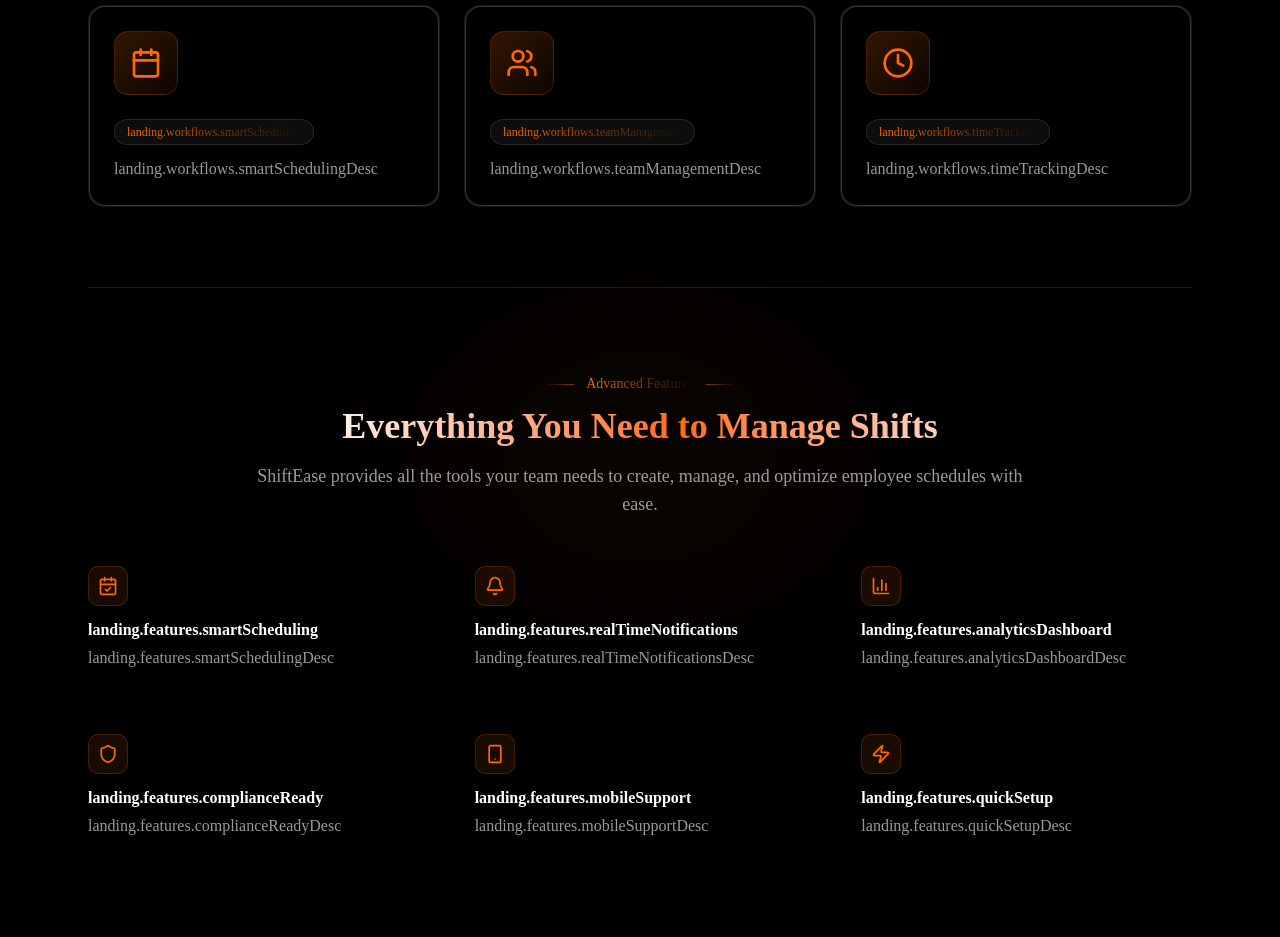
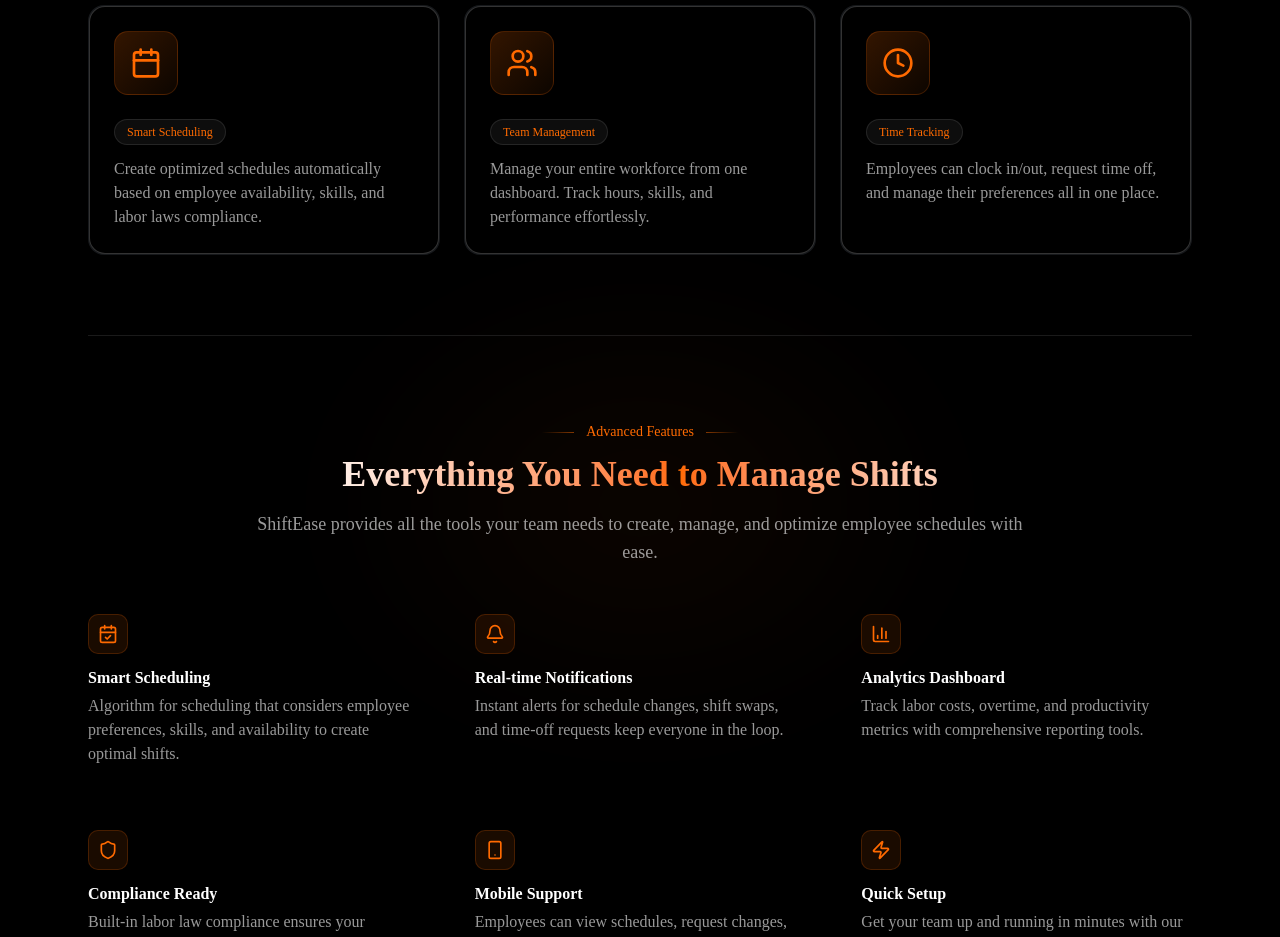
Before and after one commit to wastiz/ShiftEaseFrontend, a Next.js app: page / in a window 1280 px wide. Shown: the part 1320-2257 px from the top of the page. Built offline with nearby package versions, Linux system fonts and the light colour scheme; no server answers.

Commit message:
bug fixes and improvements

```diff
--- a/messages/en.json
+++ b/messages/en.json
@@ -538,7 +538,8 @@
       "termsOfService": "Terms of Service",
       "cookiePolicy": "Cookie Policy",
       "copyright": "© {year} ShiftEase. All rights reserved.",
-      "madeWith": "Made with care for companies worldwide"
+      "madeWith": "Made with care for companies worldwide",
+      "description": "ShiftEase"
     }
   },
   "dashboard": {
--- a/messages/et.json
+++ b/messages/et.json
@@ -538,7 +538,8 @@
       "termsOfService": "Kasutustingimused",
       "cookiePolicy": "Küpsiste poliitika",
       "copyright": "© {year} ShiftEase. Kõik õigused kaitstud.",
-      "madeWith": "Tehtud hoolega ettevõtetele üle maailma"
+      "madeWith": "Tehtud hoolega ettevõtetele üle maailma",
+      "description": "ShiftEase"
     }
   },
   "dashboard": {
--- a/messages/ru.json
+++ b/messages/ru.json
@@ -538,7 +538,8 @@
       "termsOfService": "Условия использования",
       "cookiePolicy": "Политика cookies",
       "copyright": "© {year} ShiftEase. Все права защищены.",
-      "madeWith": "Сделано с заботой для компаний по всему миру"
+      "madeWith": "Сделано с заботой для компаний по всему миру",
+      "description": "ShiftEase"
     }
   },
   "dashboard": {
--- a/src/app/(private)/(employer)/shift-types/page.tsx
+++ b/src/app/(private)/(employer)/shift-types/page.tsx
@@ -22,6 +22,7 @@ import {
     useGetShiftTypes,
     useUpdateShiftType,
 } from "@/hooks/api";
+import {roundToMinutes} from "@/helpers/dateHelper";
 
 export default function ShiftTypes() {
     const [drawerOpen, setDrawerOpen] = useState(false);
@@ -124,12 +125,12 @@ export default function ShiftTypes() {
 
                 {shifts.length > 0 && (
                     <div className="grid grid-cols-1 sm:grid-cols-2 lg:grid-cols-3 gap-4">
-                        {shifts.map((shift) => (
+                        {shifts.map((shift  ) => (
                             <ShiftTypeCard
                                 key={shift.id}
                                 name={shift.name}
                                 employees={`${shift.minEmployees}-${shift.maxEmployees}`}
-                                timeRange={`${shift.startTime} - ${shift.endTime}`}
+                                timeRange={`${roundToMinutes(shift.startTime)} - ${roundToMinutes(shift.endTime)}`}
                                 color={shift.color}
                                 actions={[
                                     {
--- a/src/components/features/landing/Features.tsx
+++ b/src/components/features/landing/Features.tsx
@@ -17,33 +17,33 @@ export default function Features() {
   const features = [
     {
       icon: CalendarCheck,
-      title: t("smartScheduling"),
-      description: t("smartSchedulingDesc"),
+      title: t("smartScheduling.title"),
+      description: t("smartScheduling.description"),
     },
     {
       icon: Bell,
-      title: t("realTimeNotifications"),
-      description: t("realTimeNotificationsDesc"),
+      title: t("realTimeNotifications.title"),
+      description: t("realTimeNotifications.description"),
     },
     {
       icon: BarChart3,
-      title: t("analyticsDashboard"),
-      description: t("analyticsDashboardDesc"),
+      title: t("analyticsDashboard.title"),
+      description: t("analyticsDashboard.description"),
     },
     {
       icon: Shield,
-      title: t("complianceReady"),
-      description: t("complianceReadyDesc"),
+      title: t("complianceReady.title"),
+      description: t("complianceReady.description"),
     },
     {
       icon: Smartphone,
-      title: t("mobileSupport"),
-      description: t("mobileSupportDesc"),
+      title: t("mobileSupport.title"),
+      description: t("mobileSupport.description"),
     },
     {
       icon: Zap,
-      title: t("quickSetup"),
-      description: t("quickSetupDesc"),
+      title: t("quickSetup.title"),
+      description: t("quickSetup.description"),
     },
   ];
 
@@ -69,7 +69,7 @@ export default function Features() {
           {/* Section header */}
           <div className="mx-auto max-w-3xl pb-4 text-center md:pb-12">
             <div className="inline-flex items-center gap-3 pb-3 before:h-px before:w-8 before:bg-gradient-to-r before:from-transparent before:to-primary/50 after:h-px after:w-8 after:bg-gradient-to-l after:from-transparent after:to-primary/50">
-              <span className="inline-flex bg-gradient-to-r from-primary to-coralPrimary bg-clip-text text-transparent text-sm font-medium">
+              <span className="inline-flex bg-primary from-primary to-coralPrimary bg-clip-text text-transparent text-sm font-medium">
                 {t("badge")}
               </span>
             </div>
--- a/src/components/features/landing/LandingFooter.tsx
+++ b/src/components/features/landing/LandingFooter.tsx
@@ -166,7 +166,7 @@ export default function LandingFooter() {
           <div className="border-t border-white/10 py-6">
             <div className="flex flex-col items-center justify-between gap-4 sm:flex-row">
               <p className="text-sm text-textSecondary">
-                &copy; {new Date().getFullYear()} ShiftEase. {t("allRightsReserved")}
+                &copy; {new Date().getFullYear()} ShiftEase. {t("copyright")}
               </p>
               <p className="text-sm text-textSecondary">
                 {t("madeWith")}
--- a/src/components/features/landing/Workflows.tsx
+++ b/src/components/features/landing/Workflows.tsx
@@ -11,18 +11,18 @@ export default function Workflows() {
   const workflows = [
     {
       icon: Calendar,
-      tag: t("smartScheduling"),
-      description: t("smartSchedulingDesc"),
+      tag: t("smartScheduling.tag"),
+      description: t("smartScheduling.description"),
     },
     {
       icon: Users,
-      tag: t("teamManagement"),
-      description: t("teamManagementDesc"),
+      tag: t("teamManagement.tag"),
+      description: t("teamManagement.description"),
     },
     {
       icon: Clock,
-      tag: t("timeTracking"),
-      description: t("timeTrackingDesc"),
+      tag: t("timeTracking.tag"),
+      description: t("timeTracking.description"),
     },
   ];
 
@@ -33,7 +33,7 @@ export default function Workflows() {
           {/* Section header */}
           <div className="mx-auto max-w-3xl pb-12 text-center md:pb-20">
             <div className="inline-flex items-center gap-3 pb-3 before:h-px before:w-8 before:bg-gradient-to-r before:from-transparent before:to-primary/50 after:h-px after:w-8 after:bg-gradient-to-l after:from-transparent after:to-primary/50">
-              <span className="inline-flex bg-gradient-to-r from-primary to-coralPrimary bg-clip-text text-transparent text-sm font-medium">
+              <span className="inline-flex bg-primary from-primary to-coralPrimary bg-clip-text text-transparent text-sm font-medium">
                 {t("badge")}
               </span>
             </div>
@@ -76,7 +76,7 @@ export default function Workflows() {
                   <div className="p-6">
                     <div className="mb-3">
                       <span className="inline-flex rounded-full bg-white/5 px-3 py-1 text-xs font-medium border border-white/10">
-                        <span className="bg-gradient-to-r from-primary to-coralPrimary bg-clip-text text-transparent">
+                        <span className="bg-primary from-primary to-coralPrimary bg-clip-text text-transparent">
                           {workflow.tag}
                         </span>
                       </span>
--- a/src/helpers/dateHelper.ts
+++ b/src/helpers/dateHelper.ts
@@ -94,3 +94,7 @@ export function getTimeOffColor(type: TimeOffType): string {
             return 'bg-gray-100 dark:bg-gray-950 border-gray-300 dark:border-gray-700'
     }
 }
+export function roundToMinutes(time: string): string {
+    const [hours, minutes] = time.split(':');
+    return `${hours}:${minutes}`;
+}
```
Also changed, not shown: src/components/features/schedules/ScheduleCalendar/ScheduleCalendar.tsx (+12 -76 lines), src/components/features/schedules/ScheduleData.tsx (added, +98 -0 lines), src/components/features/shift-types/ShiftTypeAsideForm.tsx (+10 -10 lines), src/hooks/api/employer/shift-types.ts (+7 -1 lines).
